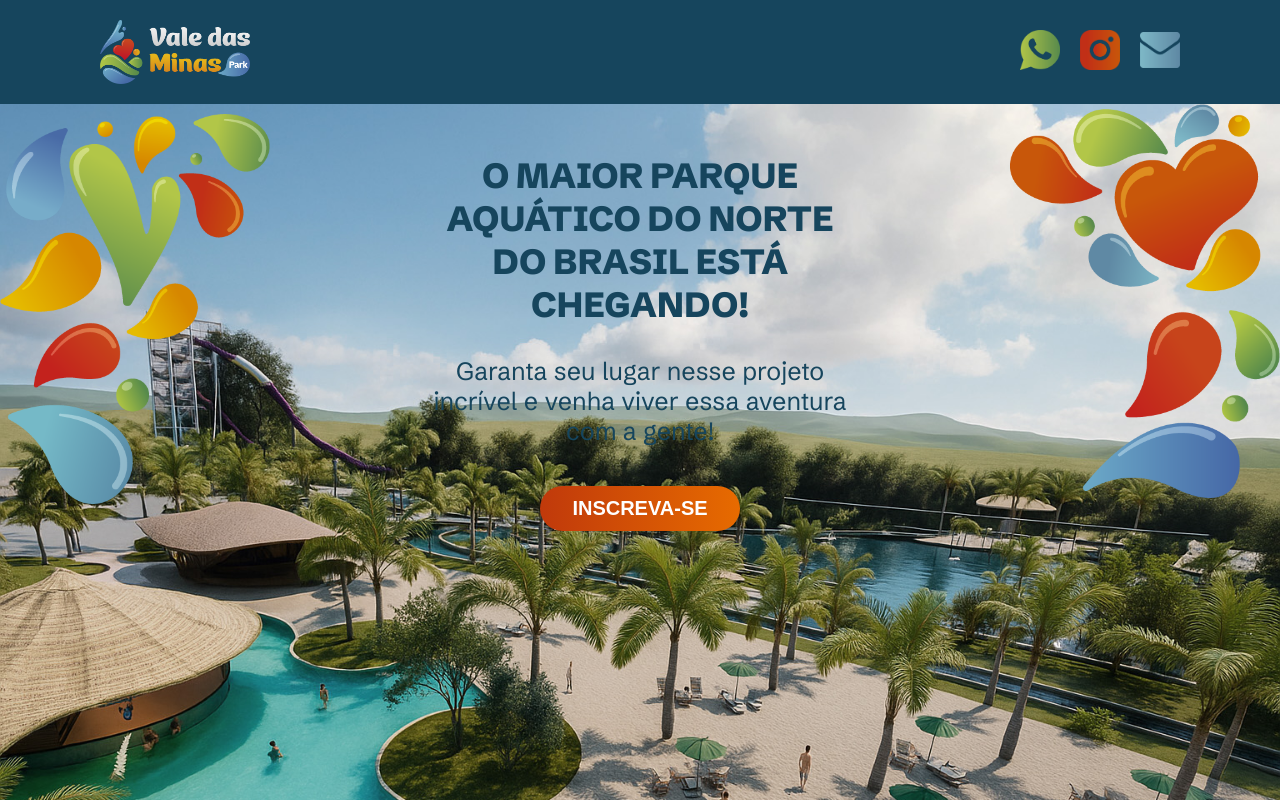
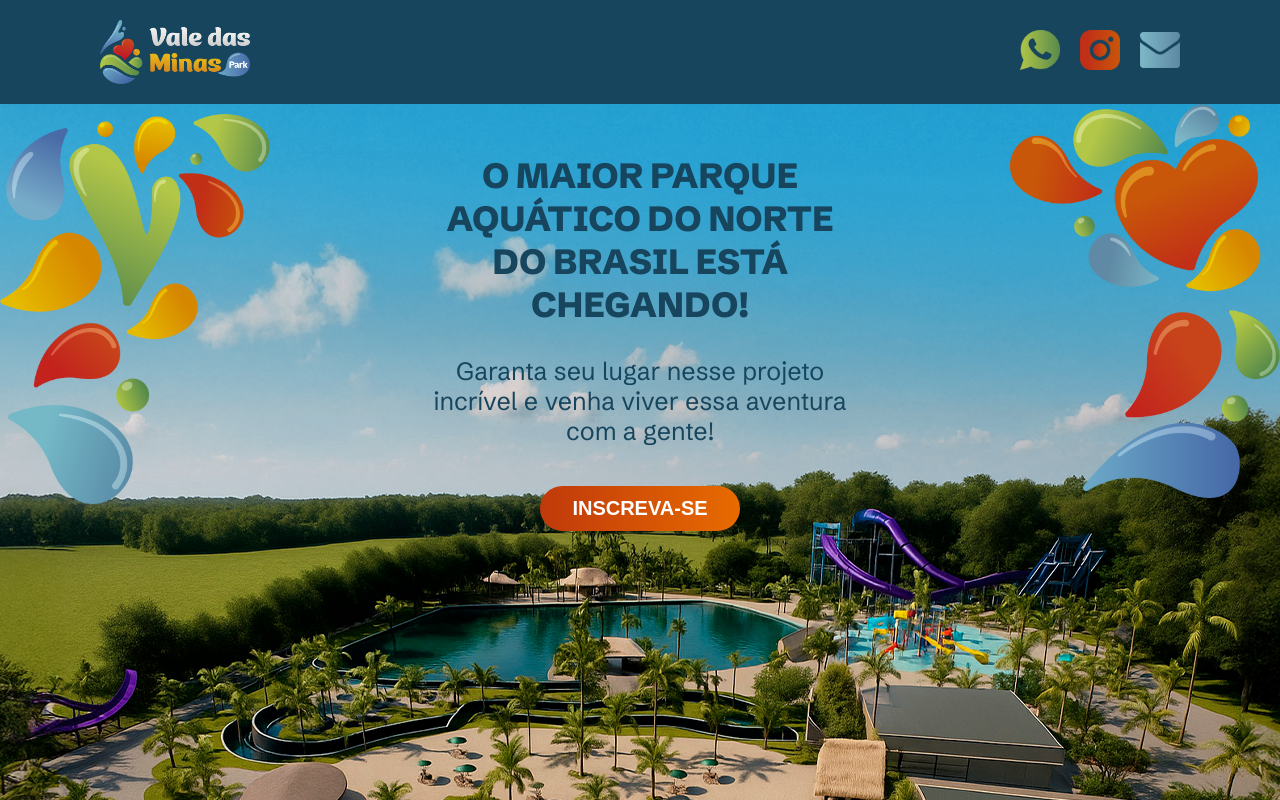
Before and after one commit to maiasb/vale-das-minas, a React (Vite) app: page / in a window 1280 px wide. Built offline with nearby package versions, Linux system fonts and the light colour scheme.

Commit message:
Alteração de imagem de fundo do banner

```diff
--- a/src/Components/Banner/index.css
+++ b/src/Components/Banner/index.css
@@ -1,7 +1,7 @@
 .banner {
   display: flex;
   height: 100vh;
-  background-image: url('../../assets/bar-molhado.jpg');
+  background-image: url('../../assets/render-bg.png');
   background-size: cover;
   background-repeat: no-repeat;
   background-position: center;
```
Also changed, not shown: src/assets/bar-molhado.jpg (deleted), src/assets/render-bg.png (added).
